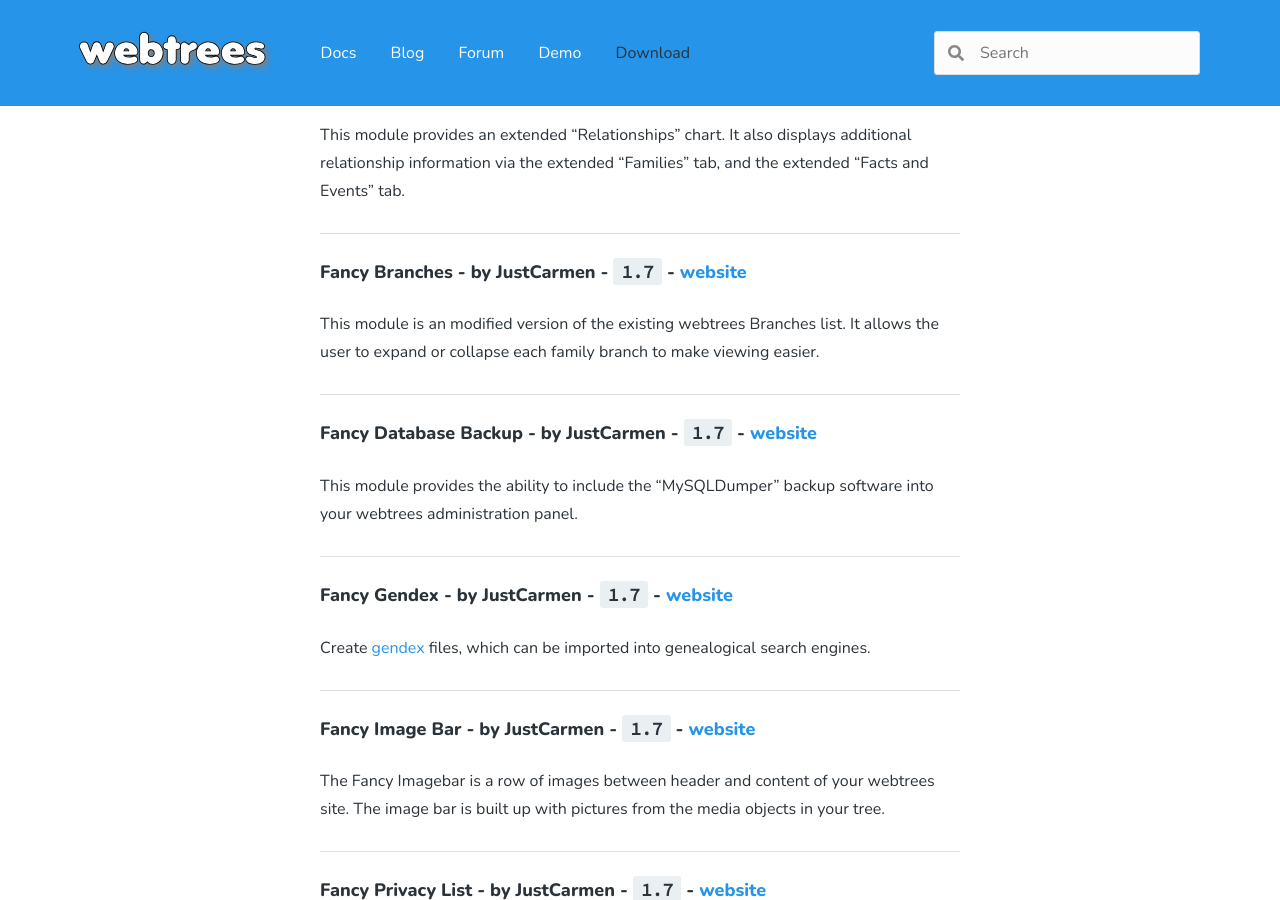
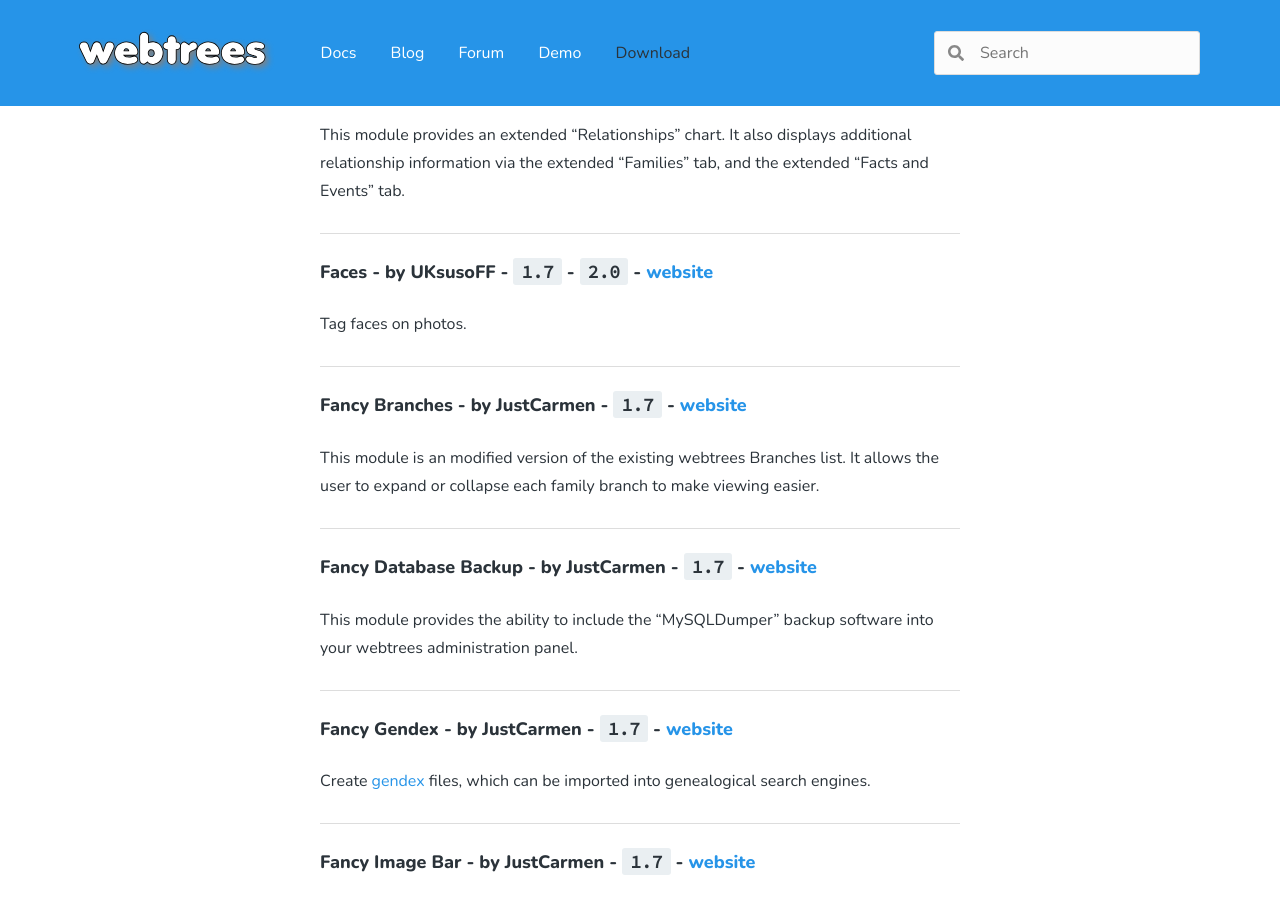
Before and after one commit to webtrees/webtrees.github.io, a Jekyll site: the page built from download/modules.md, in a window 1280 px wide and 900 px high, scrolled down 1539 px. Built offline with Jekyll 4.4.1, drawn with Linux system fonts in a browser that asks for light colours; nearby versions of some CDN libraries; some of the changed text lies outside the part shown.

Commit message:
Add UKsusoFF modules

```diff
--- a/download/modules.md
+++ b/download/modules.md
@@ -64,6 +64,12 @@ NOTE: This function is a standard part of webtrees 2.0.
 
 This module provides an extended “Relationships” chart. It also displays additional relationship
 information via the extended “Families” tab, and the extended “Facts and Events” tab.
+
+----------
+
+### Faces - by UKsusoFF - `1.7` - `2.0` - [website](https://github.com/UksusoFF/webtrees-faces)
+
+Tag faces on photos.
 
 ----------
 
@@ -169,6 +175,12 @@ using location data from GEDCOM, as well as location data provided by other modu
 
 ----------
 
+### Reminders - by UKsusoFF - `2.0` - [website](https://github.com/UksusoFF/webtrees-reminder)
+
+Sends a daily reminder of anniversaries.
+
+----------
+
 ### Rural Theme - by jon48 - `1.7` - [website](https://github.com/jon48/webtrees-theme-rural) - [demo](https://genea.jaubart.com/wt)
 
 It is mainly based on brown tones, as a tribute to the earth our ancestors used to cultivate, with some green, color of nature. Contrary to the majority of themes, it does not use the whole width of the screen, but wrap the content within a white panel on a brown background.
```
